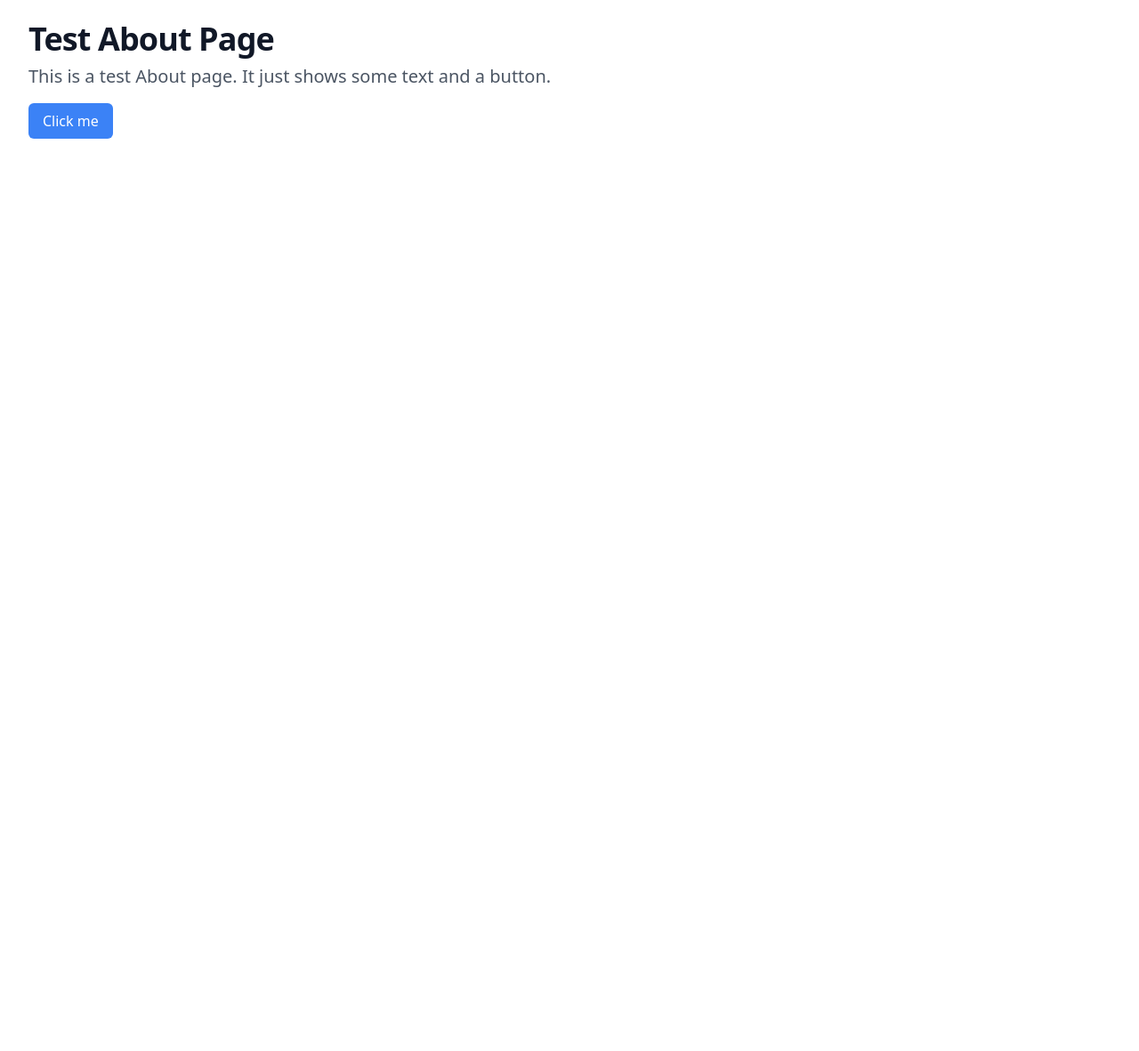
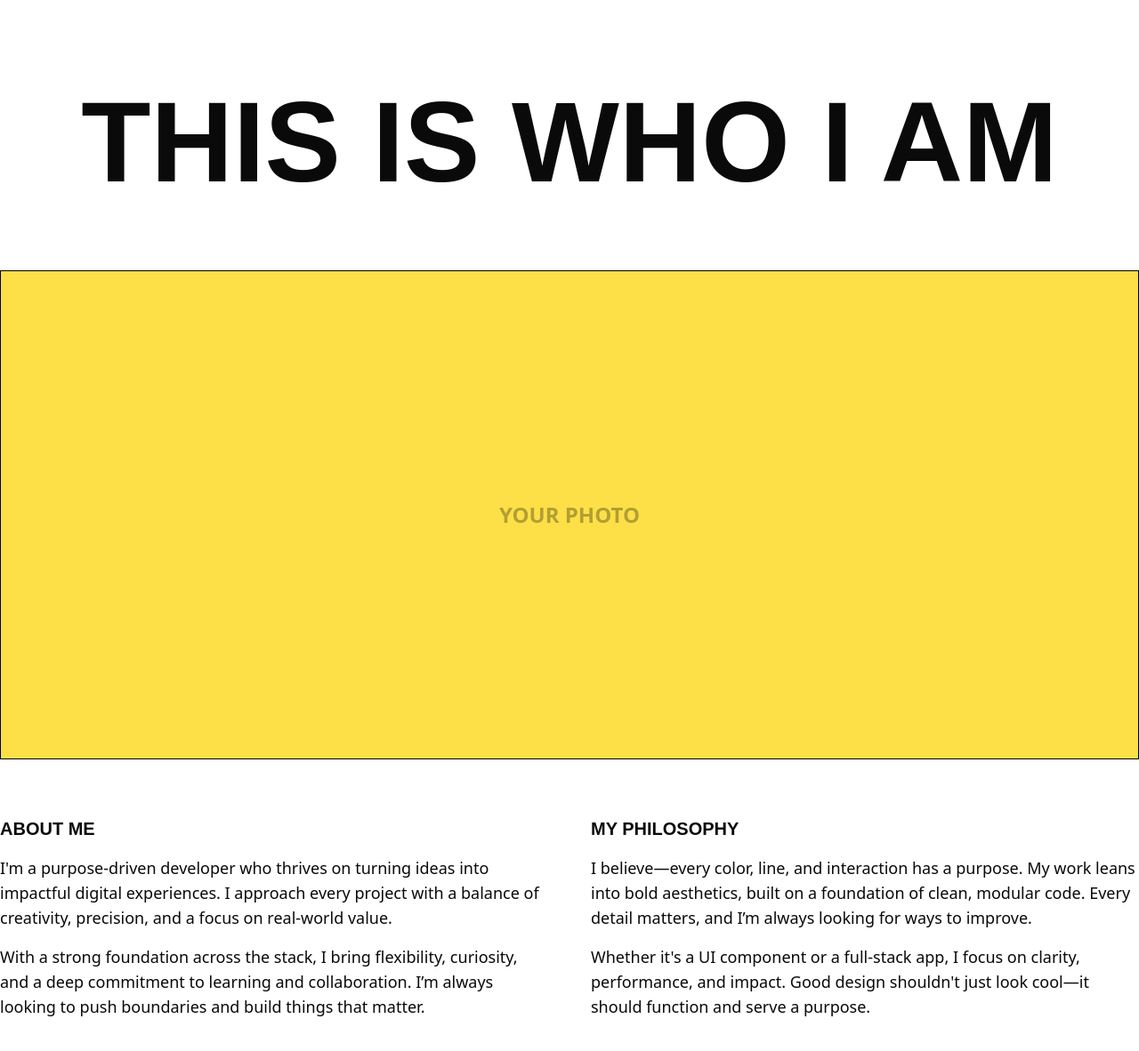
Before and after one commit to Abdulzizi/portfolio_blog_vue, a Vue app: page /about in a window 1280 px wide. Shown: the top 1182 px of the page at 89% size. Before the commit the page ends 800 px from the top, so only its background shows below. Built offline with nearby package versions, Linux system fonts and the light colour scheme.

Commit message:
About Page Done

```diff
--- a/src/assets/index.css
+++ b/src/assets/index.css
@@ -58,10 +58,16 @@
   }
 }
 @layer base {
+  html{
+    scroll-behavior: smooth;
+  }
   * {
     @apply border-border;
   }
   body {
     @apply bg-background text-foreground;
   }
+  h1, h2, h3, h4, h5, h6 {
+    font-family: Arial, sans-serif;
+  }
 }
--- /dev/null
+++ b/src/shim.d.ts
@@ -0,0 +1,5 @@
+declare module "*.vue" {
+  import { DefineComponent } from "vue";
+  const component: DefineComponent<{}, {}, any>;
+  export default component;
+}
--- a/src/views/About/index.vue
+++ b/src/views/About/index.vue
@@ -1,20 +1,57 @@
 <template>
-    <div class="mx-auto max-w-7xl px-4 py-6 sm:px-6 lg:px-8">
-        <h1 class="text-3xl font-bold tracking-tight text-gray-900 sm:text-4xl">
-            Test About Page
-        </h1>
-        <p class="mt-2 text-xl text-gray-600">
-            This is a test About page. It just shows some text and a button.
-        </p>
-        <button class="mt-4 px-4 py-2 bg-blue-500 text-white rounded-md" @click="handleClick">
-            Click me
-        </button>
+    <div class="mx-auto max-w-7xl px-6 py-8 sm:px-6 lg:px-0 min-h-screen flex flex-col">
+
+        <div class="text-center mb-12 md:mb-20 pt-10 sm:pt-16">
+            <h1 class="font-black text-5xl md:text-7xl lg:text-9xl leading-none">THIS IS WHO I AM</h1>
+        </div>
+
+        <!-- Photo Section -->
+        <div class="mb-12 md:mb-16 border border-black overflow-hidden">
+            <div class="aspect-[16/9] md:aspect-[21/9] bg-gray-100 relative">
+                <!-- Replace with your actual photo -->
+                <div class="absolute inset-0 bg-yellow-300 flex items-center justify-center">
+                    <span class="text-2xl font-bold opacity-30">YOUR PHOTO</span>
+                </div>
+                <!-- Uncomment and use this when you have an actual image -->
+                <!-- <img src="/path-to-your-photo.jpg" alt="Abdulzizi" class="w-full h-full object-cover"> -->
+            </div>
+        </div>
+
+        <div class="flex-grow grid grid-cols-1 md:grid-cols-2 gap-8 md:gap-12">
+            <div class="flex flex-col">
+                <!-- About Section -->
+                <div class="mb-8 pb-8">
+                    <h2 class="text-xl font-bold mb-4">ABOUT ME</h2>
+                    <p class="text-base sm:text-lg leading-relaxed">
+                        I'm a purpose-driven developer who thrives on turning ideas into impactful digital experiences.
+                        I approach every project with a balance of creativity, precision, and a focus on real-world
+                        value.
+                    </p>
+                    <p class="text-base sm:text-lg leading-relaxed mt-4">
+                        With a strong foundation across the stack, I bring flexibility, curiosity, and a deep commitment
+                        to learning and collaboration. I’m always looking to push boundaries and build things that
+                        matter.
+                    </p>
+                </div>
+            </div>
+
+            <div class="flex flex-col">
+                <!-- Philosophy Section -->
+                <div class="mb-8 pb-8">
+                    <h2 class="text-xl font-bold mb-4">MY PHILOSOPHY</h2>
+                    <p class="text-base sm:text-lg leading-relaxed">
+                        I believe—every color, line, and interaction has a purpose. My work leans into
+                        bold aesthetics, built on a foundation of clean, modular code.
+                        Every detail matters, and I’m always looking for ways to improve.
+                    </p>
+                    <p class="text-base sm:text-lg leading-relaxed mt-4">
+                        Whether it's a UI component or a full-stack app, I focus on clarity, performance, and impact.
+                        Good design shouldn't just look cool—it should function and serve a purpose.
+                    </p>
+                </div>
+            </div>
+        </div>
     </div>
 </template>
 
-<script setup lang="ts">
-const handleClick = () => {
-    // alert('Button was clicked!');
-    window.location.href = '/';
-}
-</script>
+<script setup></script>
--- a/src/views/HomePage/index.vue
+++ b/src/views/HomePage/index.vue
@@ -4,8 +4,8 @@
 
         <!-- Grid Layout with Dynamic Scaling -->
         <div ref="gridRef" @mouseleave="clearHover"
-            class="grid  gap-px bg-black transition-all duration-500 ease-in-out" :class="gridResponsiveClass"
-            :style="gridStyle">
+            class="grid  gap-px bg-black transition-all duration-500 ease-in-out cursor-pointer"
+            :class="gridResponsiveClass" :style="gridStyle">
             <!-- First Row -->
             <GridBox label="WORK" @hover="hover('work')" :active="hovered === 'work'"
                 :class="{ 'row-span-2': isDesktop }" />
@@ -27,7 +27,7 @@
 
             <!-- Second Row -->
             <GridBox label="ABOUT" @hover="hover('about')" :active="hovered === 'about'"
-                :class="{ 'row-span-2': isDesktop }" />
+                :class="{ 'row-span-2': isDesktop }" @click="$router.push('/about')" />
             <GridBox label="COMMUNITY" @hover="hover('community')" :active="hovered === 'community'"
                 :class="{ 'col-span-2': isDesktop }" />
         </div>
```
